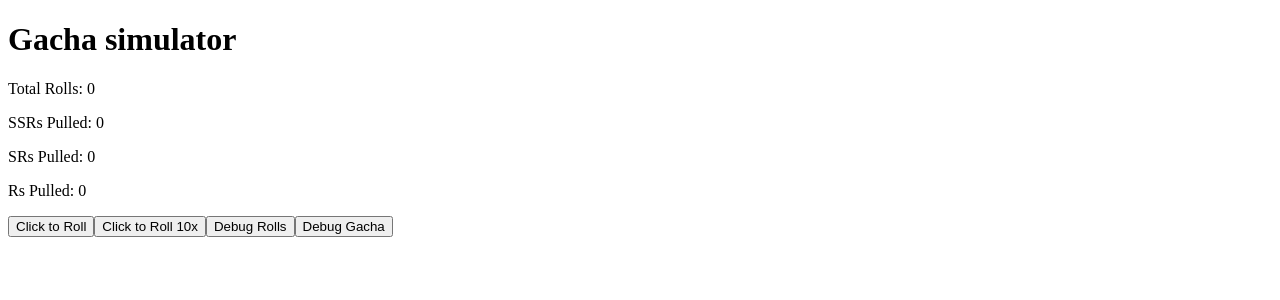
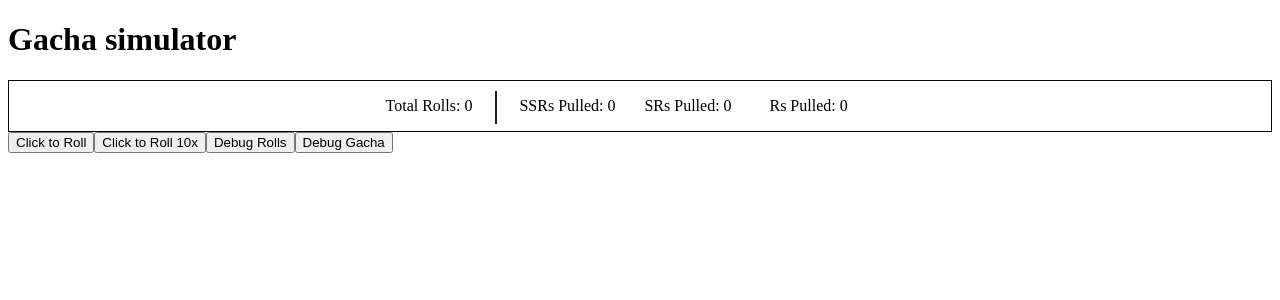
Before and after one commit to RvnVentra/Gacha-Simulator, a React (Create React App) app: page / in a window 1280 px wide. Shown: the top 300 px of the page. Built offline with nearby package versions, Linux system fonts and the light colour scheme.

Commit message:
Added some CSS for Gacha Infos

```diff
--- a/package.json
+++ b/package.json
@@ -9,6 +9,7 @@
     "react": "^17.0.2",
     "react-dom": "^17.0.2",
     "react-scripts": "4.0.3",
+    "styled-components": "^5.3.1",
     "web-vitals": "^1.0.1"
   },
   "scripts": {
--- a/src/components/Content/Gacha/GachaInfo/gachaInfo.js
+++ b/src/components/Content/Gacha/GachaInfo/gachaInfo.js
@@ -1,12 +1,14 @@
+import styled from 'styled-components';
+
 export default function Gacha_info(props) {
     const {roll, totalRolls, totalCategorizedRolls, outcome} = props;
 
     const displayTotalCategorizedRolls = (
-        <div>
-          <p>SSRs Pulled: {totalCategorizedRolls.totalSSR}</p>
-          <p>SRs Pulled: {totalCategorizedRolls.totalSR}</p>
-          <p>Rs Pulled: {totalCategorizedRolls.totalR}</p>
-        </div>
+        <RollsContainer>
+          <RollsDisplay>SSRs Pulled: {totalCategorizedRolls.totalSSR}</RollsDisplay>
+          <RollsDisplay>SRs Pulled: {totalCategorizedRolls.totalSR}</RollsDisplay>
+          <RollsDisplay>Rs Pulled: {totalCategorizedRolls.totalR}</RollsDisplay>
+        </RollsContainer>
       );
 
     const displayOutcome = outcome && (
@@ -20,11 +22,35 @@ export default function Gacha_info(props) {
     ) : <p>{roll}</p>
 
     return (
-        <div>
-            {isTenfoldRoll}
+        <InfoContainer>
+            {/* {isTenfoldRoll} */}
             <p>Total Rolls: {totalRolls}</p>
+            <SeparationLine>|</SeparationLine>
             {displayTotalCategorizedRolls}
             {displayOutcome}
-        </div>
+        </InfoContainer>
     );
 };
+
+const InfoContainer = styled.div`
+    border: 1px solid black;
+    margin: 0px auto;
+    display: flex;
+
+    align-items: center;
+    justify-content: center;
+`;
+
+const RollsContainer = styled.div`
+    display: flex;
+    flex-direction: horizontal;
+`;
+
+const SeparationLine = styled.p`
+    font-size: 35px;
+    margin: 0 20px 2px 20px;
+`;
+
+const RollsDisplay = styled.p`
+    width: 125px;
+`;
```
Also changed, not shown: 1 other file (tests, documents, lock files or other folders).
